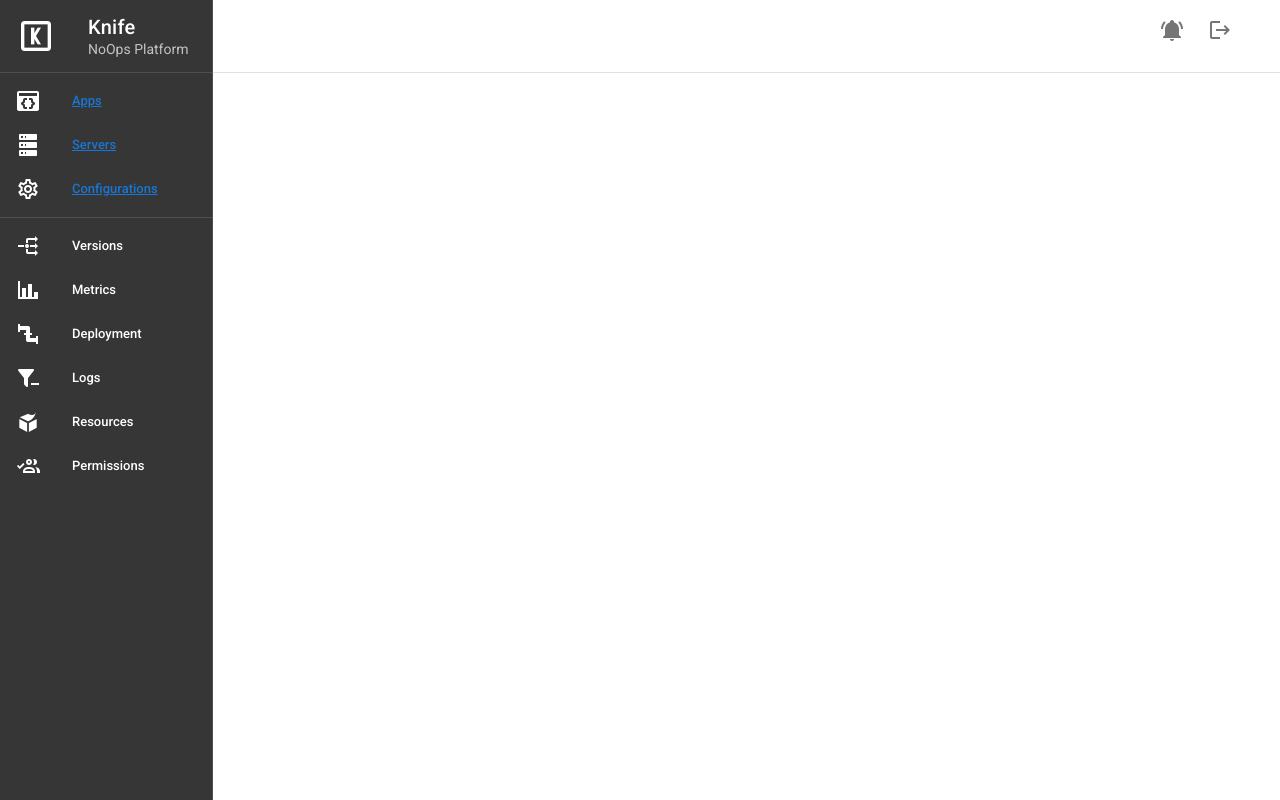
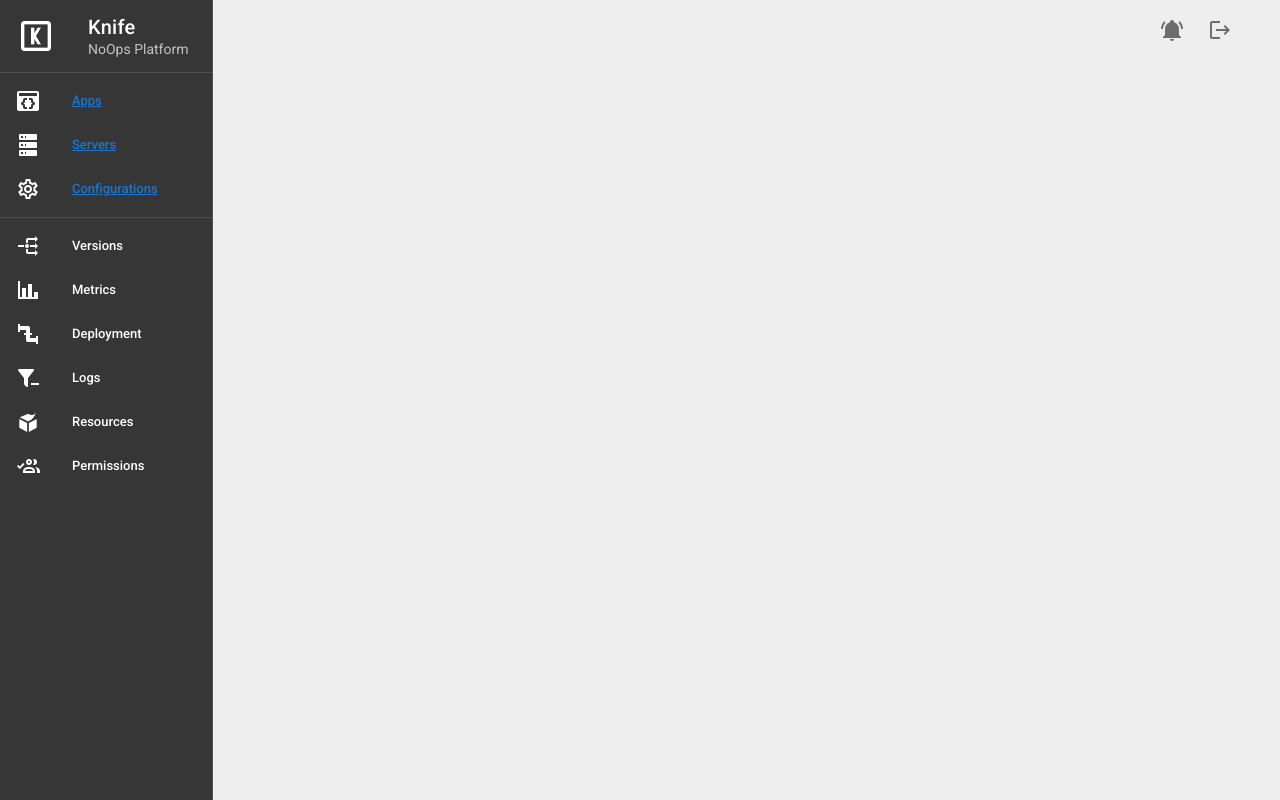
Before and after one commit to thiagohdeplima/knife-gui, a Vue app: page / in a window 1280 px wide. Built offline with nearby package versions, Linux system fonts and the light colour scheme.

Commit message:
feat: adjust the area of main content

```diff
--- a/src/components/AppMain.vue
+++ b/src/components/AppMain.vue
@@ -1,6 +1,5 @@
 <template>
-  <v-container class="ma-0 pa-0" fluid style="height: 100vh;" >
-    <v-layout fill-height>
+  <v-layout fill-height style="background-color: #eee">
     <v-col cols=2 class="ma-0 pa-0">
       <app-nav />
     </v-col>
@@ -15,12 +14,14 @@
         </v-app-bar>
       </v-row>
       <v-row>
-        <v-divider></v-divider>
-        <router-view />
+        <v-col cols=12>
+          <v-card class="elevation-1 ml-5 mr-5">
+            <router-view />
+          </v-card>
+        </v-col>
       </v-row>
     </v-col>
-    </v-layout>
-  </v-container>
+  </v-layout>
 </template>
 
 <script>
@@ -44,3 +45,9 @@ export default {
   }),
 };
 </script>
+
+<style>
+  fade {
+    background-color: #f00;
+  }
+</style>
```
